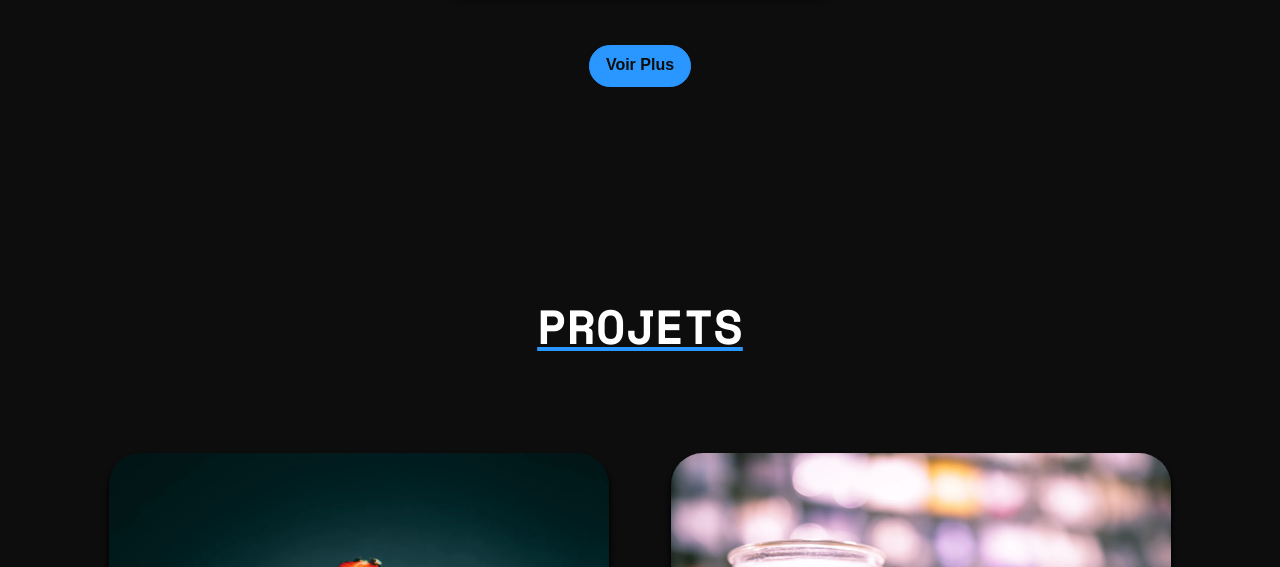
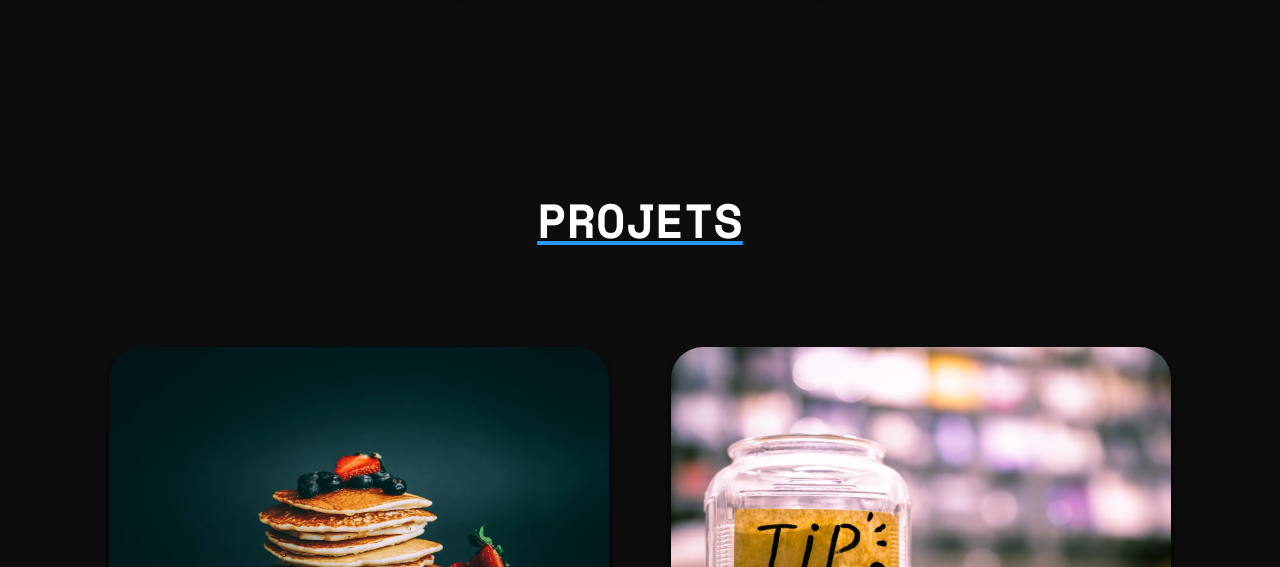
Before and after one commit to saidbaraou/portfolio, a plain HTML site: page index.html in a window 1280 px wide. Shown: the part 2465-3032 px from the top of the page. Drawn offline with nearby package versions, Linux system fonts and the light colour scheme; a web font is replaced by a local one.

Commit message:
Change resume and delete unecessary comments

```diff
--- a/index.html
+++ b/index.html
@@ -145,10 +145,7 @@
 
         </div>
 
-
-        <a href="docs/CV_BARAOU-SAID_ALTERNANCE-CDA.pdf" target="_blank" rel="nofollow noopener" class="button">Voir
-          Plus</a>
-
+        <a href="/docs/CV_SAID-BARAOU_ALTERNANCE_CDA.pdf"></a>
 
       </div>
     </section>
@@ -167,10 +164,7 @@
             <a href="https://baraousaid.github.io/meals-app/" title="Voir" target="_blank" rel="nofollow noopener">
               <i class="fas fa-eye fa-3x"></i>
             </a>
-            <!-- <a href="https://github.com/BaraouSaid/meals-app" title="Code Source" target="_blank"
-              rel="nofollow noopener">
-              <i class="fa fa-code fa-3x" aria-hidden="true"></i>
-            </a> -->
+
             <img src="img/meals-app.webp" alt="Meals app" />
           </li>
 
```
Also changed, not shown: 2 other files.
